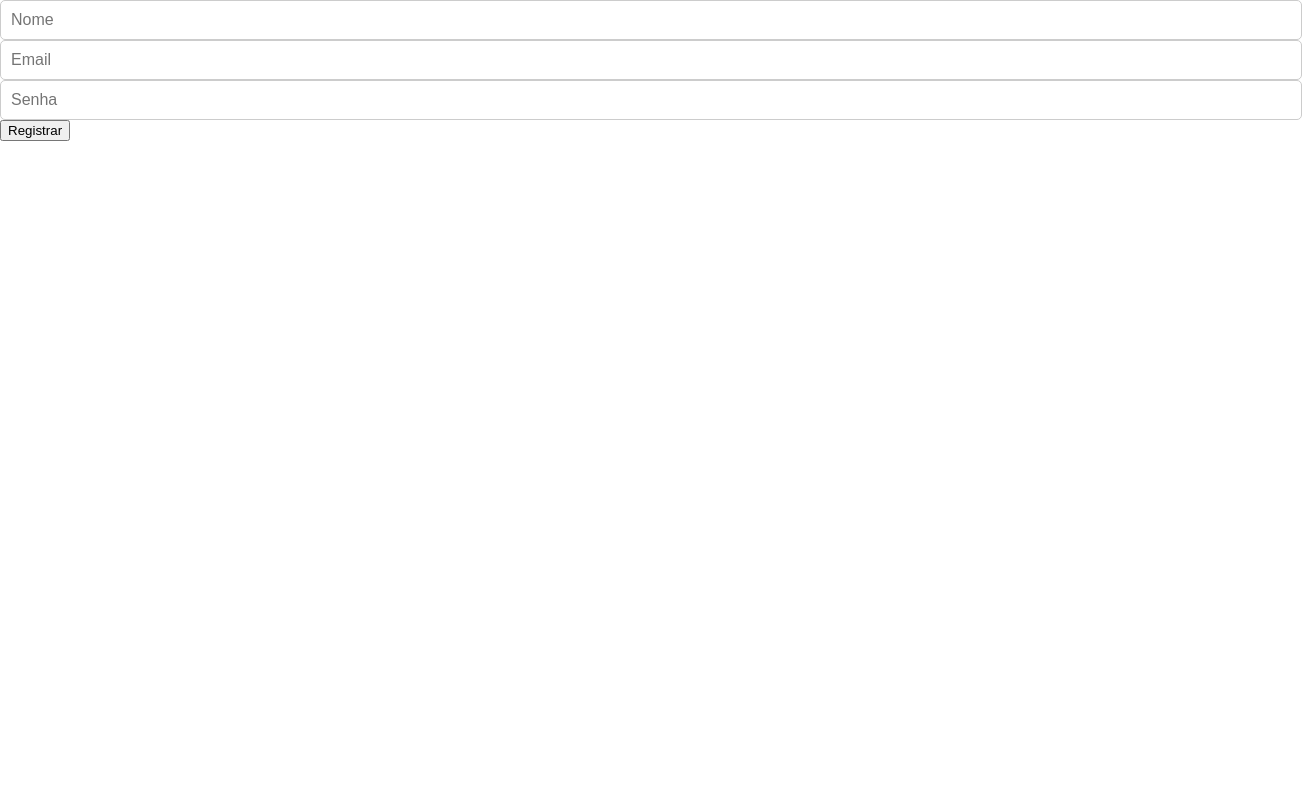
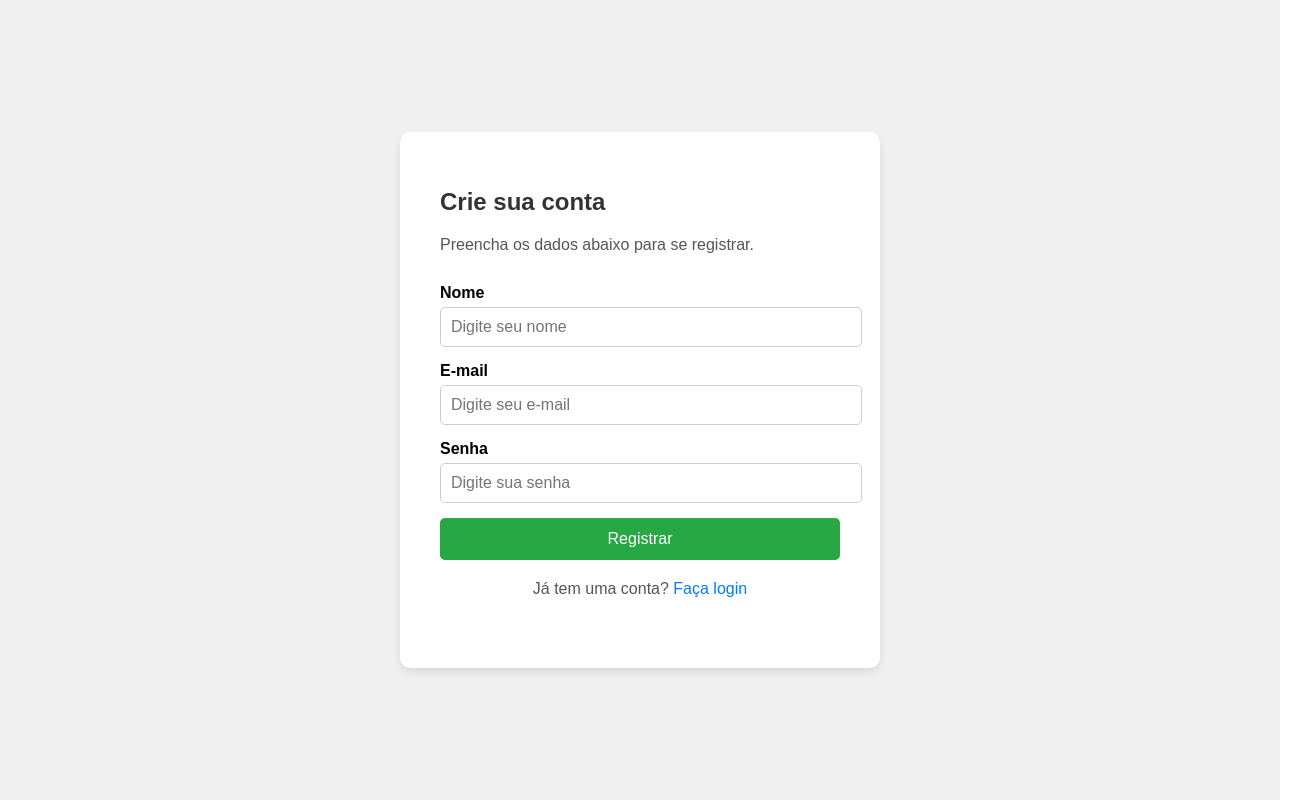
Before and after one commit to luissimon96/casal-resolve, a React (Create React App) app in the folder frontend/: page /register in a window 1280 px wide. Shown: the whole page, 1302 px wide, since content can reach past the window. Built offline with nearby package versions, Linux system fonts and the light colour scheme.

Commit message:
subindo ajuste da pagina de register

```diff
--- /dev/null
+++ b/frontend/src/pages/Register.css
@@ -0,0 +1,75 @@
+/* Register.css */
+.register-container {
+    display: flex;
+    justify-content: center;
+    align-items: center;
+    min-height: 100vh;
+    background-color: #f0f0f0;
+  }
+
+  .register-box {
+    background-color: white;
+    padding: 40px;
+    border-radius: 10px;
+    box-shadow: 0 4px 8px rgba(0, 0, 0, 0.1);
+    max-width: 400px;
+    width: 100%;
+  }
+
+  h1 {
+    font-size: 24px;
+    margin-bottom: 20px;
+  }
+
+  p {
+    font-size: 16px;
+  }
+
+  .form-group {
+    margin-bottom: 15px;
+  }
+
+  label {
+    display: block;
+    font-weight: bold;
+    margin-bottom: 5px;
+  }
+
+  input {
+    width: 100%;
+    padding: 10px;
+    border-radius: 5px;
+    border: 1px solid #ccc;
+    font-size: 16px;
+  }
+
+  .register-button {
+    width: 100%;
+    padding: 12px;
+    background-color: #28a745;
+    color: white;
+    font-size: 16px;
+    border: none;
+    border-radius: 5px;
+    cursor: pointer;
+  }
+
+  .register-button:hover {
+    background-color: #218838;
+  }
+
+  .login-link {
+    margin-top: 20px;
+    text-align: center;
+  }
+
+  .login-link a {
+    color: #007bff;
+    text-decoration: none;
+  }
+
+  @media (max-width: 768px) {
+    .register-box {
+      padding: 20px;
+    }
+  }
--- a/frontend/src/pages/Register.js
+++ b/frontend/src/pages/Register.js
@@ -1,30 +1,65 @@
 import React, { useState } from "react";
-import axios from "axios";
+import { Link } from "react-router-dom";
+import "./Register.css";
 
-function Register() {
+const Register = () => {
   const [name, setName] = useState("");
   const [email, setEmail] = useState("");
   const [password, setPassword] = useState("");
 
-  const handleRegister = async (e) => {
+  const handleSubmit = (e) => {
     e.preventDefault();
-    try {
-      const res = await axios.post("http://localhost:5000/api/register", { name, email, password });
-      // Guardar o token ou redirecionar
-      console.log(res.data);
-    } catch (error) {
-      console.error(error);
-    }
+    // Lógica de registro
+    console.log("Name:", name, "Email:", email, "Password:", password);
   };
 
   return (
-    <form onSubmit={handleRegister}>
-      <input type="text" value={name} onChange={(e) => setName(e.target.value)} placeholder="Nome" />
-      <input type="email" value={email} onChange={(e) => setEmail(e.target.value)} placeholder="Email" />
-      <input type="password" value={password} onChange={(e) => setPassword(e.target.value)} placeholder="Senha" />
-      <button type="submit">Registrar</button>
-    </form>
+    <div className="register-container">
+      <div className="register-box">
+        <h1>Crie sua conta</h1>
+        <p>Preencha os dados abaixo para se registrar.</p>
+        <form onSubmit={handleSubmit} className="register-form">
+          <div className="form-group">
+            <label htmlFor="name">Nome</label>
+            <input
+              type="text"
+              id="name"
+              value={name}
+              onChange={(e) => setName(e.target.value)}
+              placeholder="Digite seu nome"
+              required
+            />
+          </div>
+          <div className="form-group">
+            <label htmlFor="email">E-mail</label>
+            <input
+              type="email"
+              id="email"
+              value={email}
+              onChange={(e) => setEmail(e.target.value)}
+              placeholder="Digite seu e-mail"
+              required
+            />
+          </div>
+          <div className="form-group">
+            <label htmlFor="password">Senha</label>
+            <input
+              type="password"
+              id="password"
+              value={password}
+              onChange={(e) => setPassword(e.target.value)}
+              placeholder="Digite sua senha"
+              required
+            />
+          </div>
+          <button type="submit" className="register-button">Registrar</button>
+        </form>
+        <p className="login-link">
+          Já tem uma conta? <Link to="/login">Faça login</Link>
+        </p>
+      </div>
+    </div>
   );
-}
+};
 
 export default Register;
```
Also changed, not shown: 1 other file (tests, documents, lock files or other folders).
